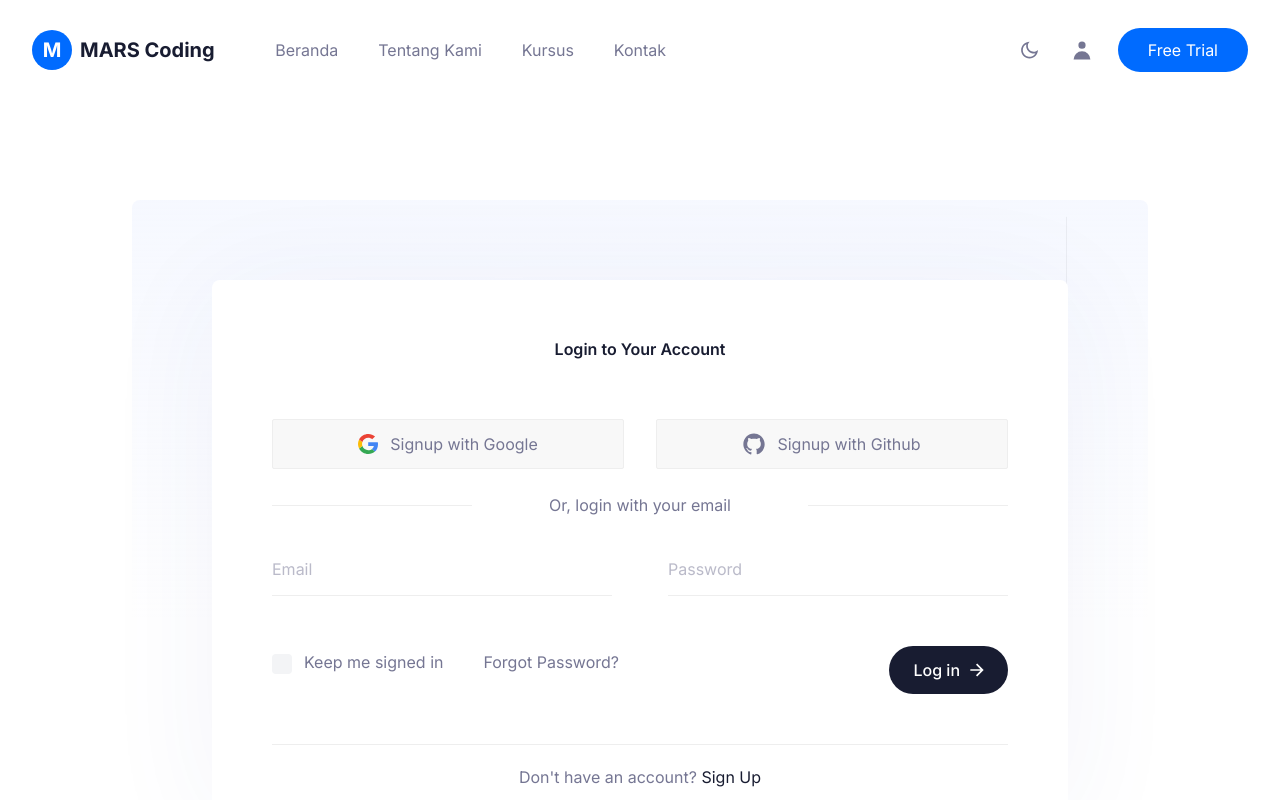
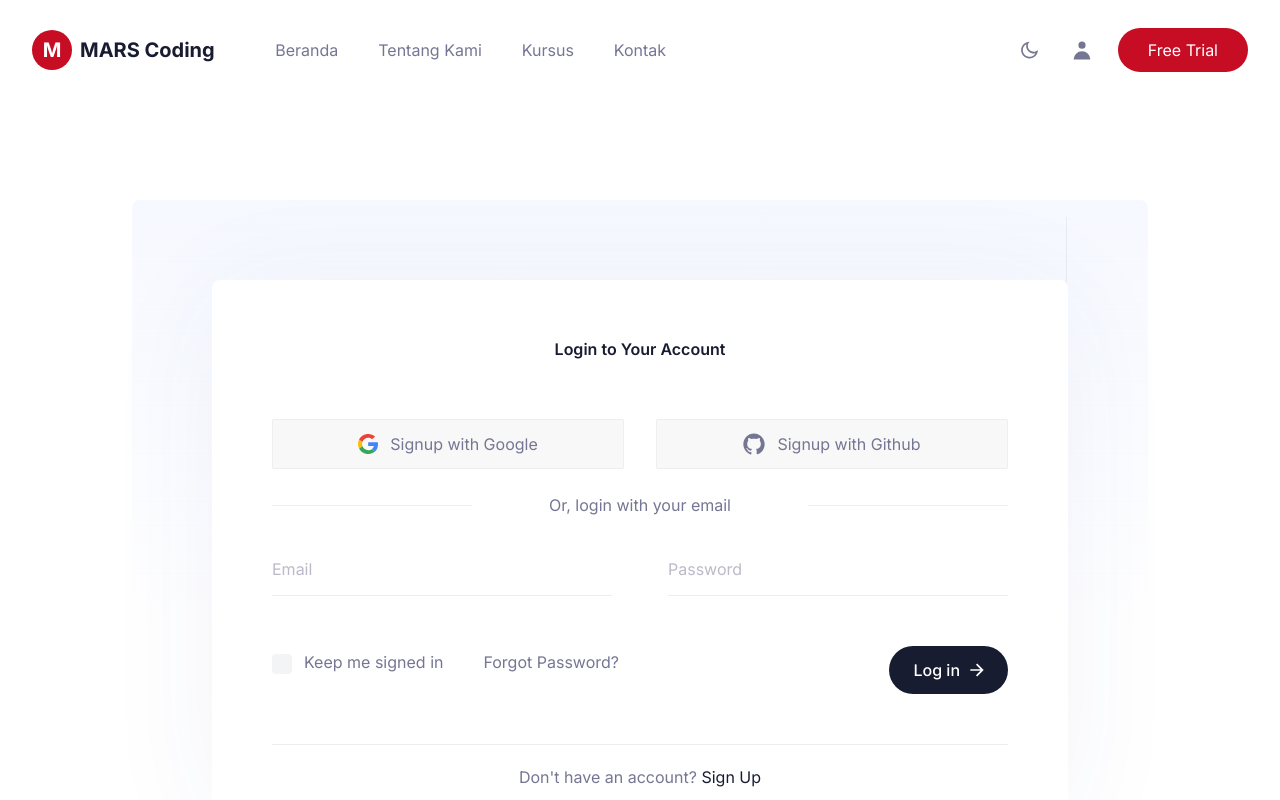
Before and after one commit to faridbpn/next-test-mars, a Next.js app: page /auth/signin in a window 1280 px wide. Shown: the top 800 px of the page. Built offline with nearby package versions, Linux system fonts and the light colour scheme.

Commit message:
adding wa feature and color fixing

```diff
--- a/app/globals.css
+++ b/app/globals.css
@@ -19,7 +19,7 @@
   --color-black: #181c31;
   --color-blackho: #2c3149;
   --color-blacksection: #1c2136;
-  --color-primary: #006bff;
+  --color-primary: #C60D24;
   --color-primaryho: #0063ec;
   --color-meta: #20c5a8;
   --color-waterloo: #757693;
--- a/components/Header/index.tsx
+++ b/components/Header/index.tsx
@@ -156,7 +156,9 @@ const Header = () => {
             </Link>
 
             <Link
-              href="#courses"
+              href="https://wa.me/6288228149133?text=infokan%20farid%20sudah%20bisa%20next"
+              target="_blank"
+              rel="noopener noreferrer"
               className="flex items-center justify-center rounded-full bg-primary px-7.5 py-2.5 text-regular text-white duration-300 ease-in-out hover:bg-primaryho"
             >
               Free Trial
```
Also changed, not shown: components/About/index.tsx (line endings or trailing spaces).
